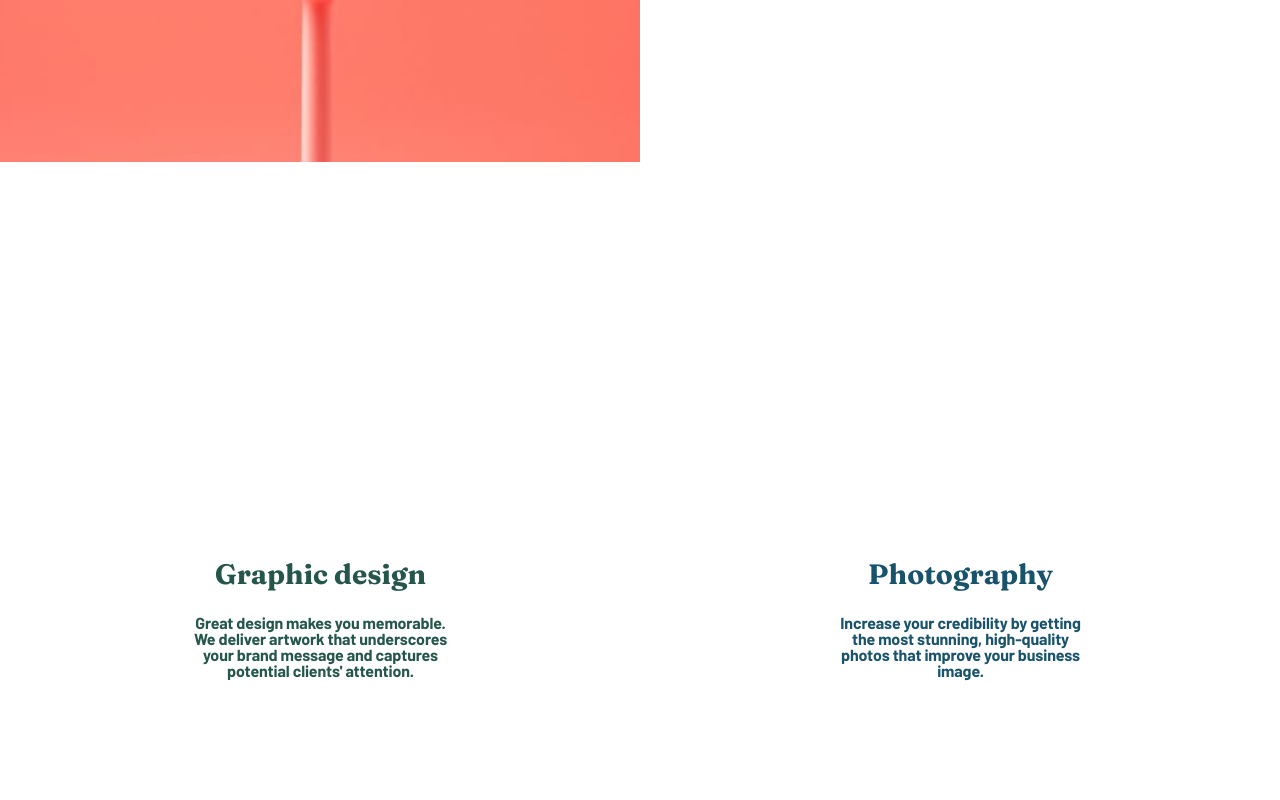
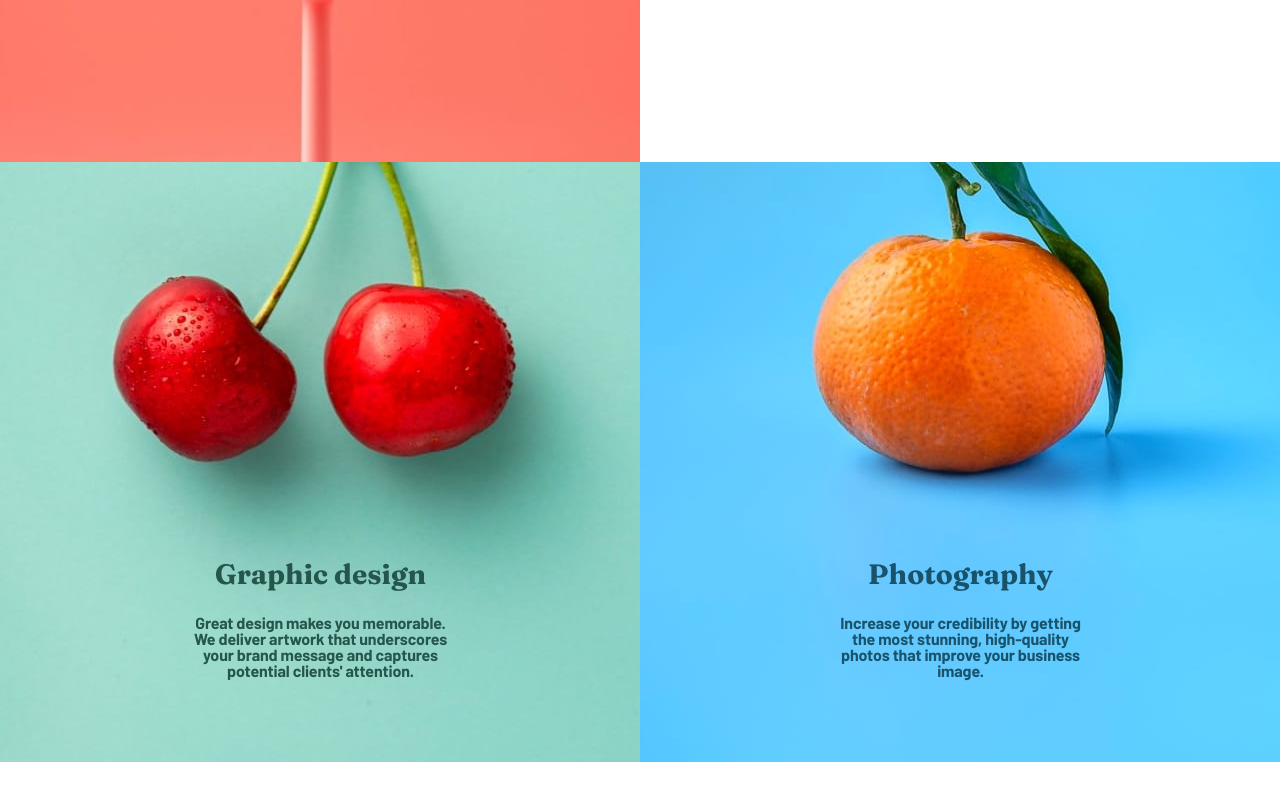
Before and after one commit to Pierremarien/sunnyside-agency, a plain HTML site: page index.html in a window 1280 px wide. Shown: the part 1918-2718 px from the top of the page. Drawn offline with Linux system fonts and the light colour scheme.

Commit message:
aaaaaaqqqqaaaaaaaaaaa

```diff
--- a/scss/layouts/_header.scss
+++ b/scss/layouts/_header.scss
@@ -1,7 +1,7 @@
 header {
     width: 100%;
     height: 800px;
-    background-image: url(./images/photos/image-header.jpg);
+    background-image: url('../images/photos/image-header.jpg');
     -webkit-background-size: cover;
     -moz-background-size: cover;
     -o-background-size: cover;
--- a/scss/layouts/_services.scss
+++ b/scss/layouts/_services.scss
@@ -1,8 +1,8 @@
 .graphic {
-    background-image: url(./images/photos/image-graphic-design.jpg);
+    background-image: url('../images/photos/image-graphic-design.jpg');
 }
 .photography {
-    background-image: url(./images/photos/image-photography.jpg);
+    background-image: url('../images/photos/image-photography.jpg');
 }
 #services {
     display: flex;
```
Also changed, not shown: scss/style.css, 1 other file.
